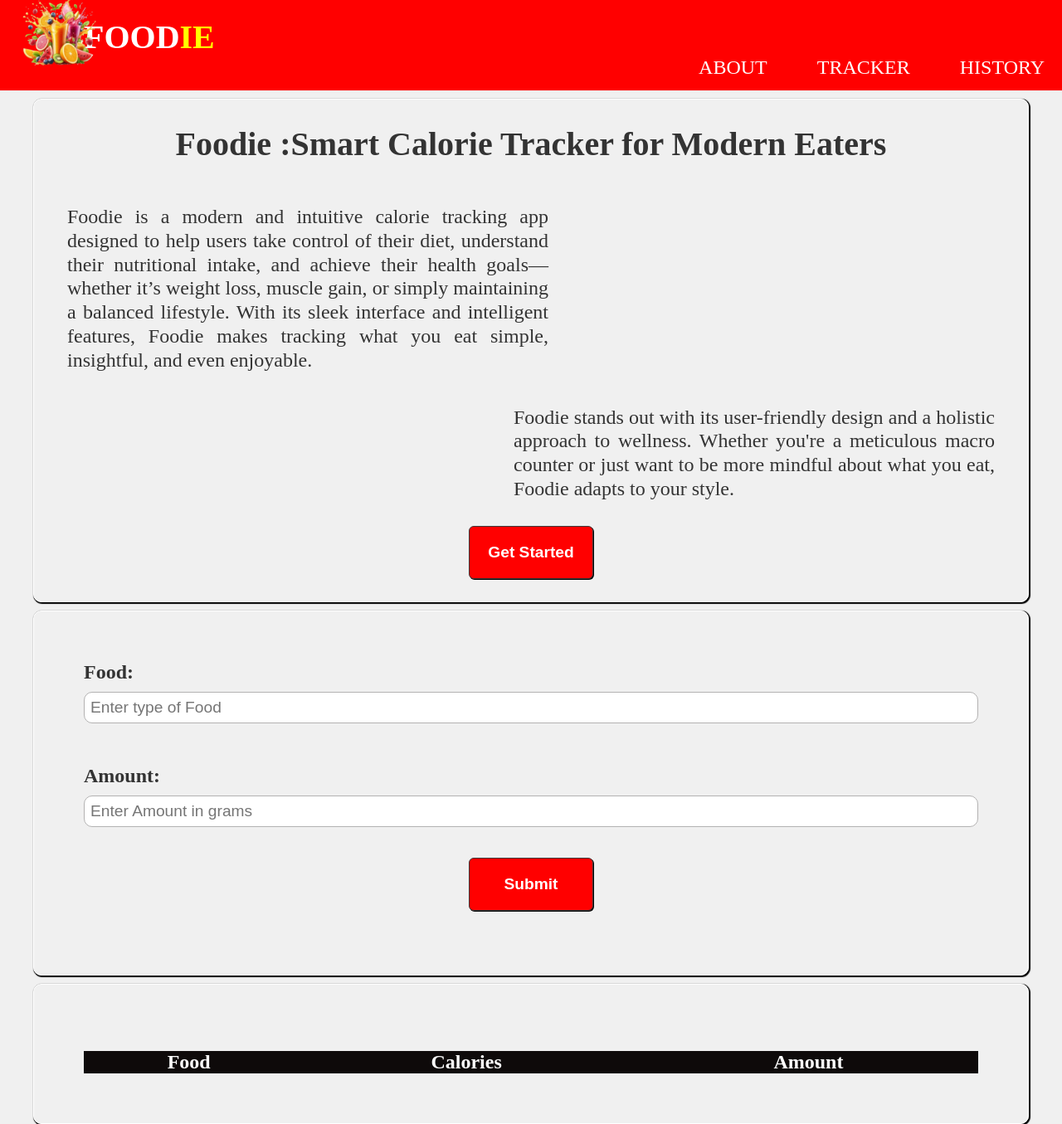
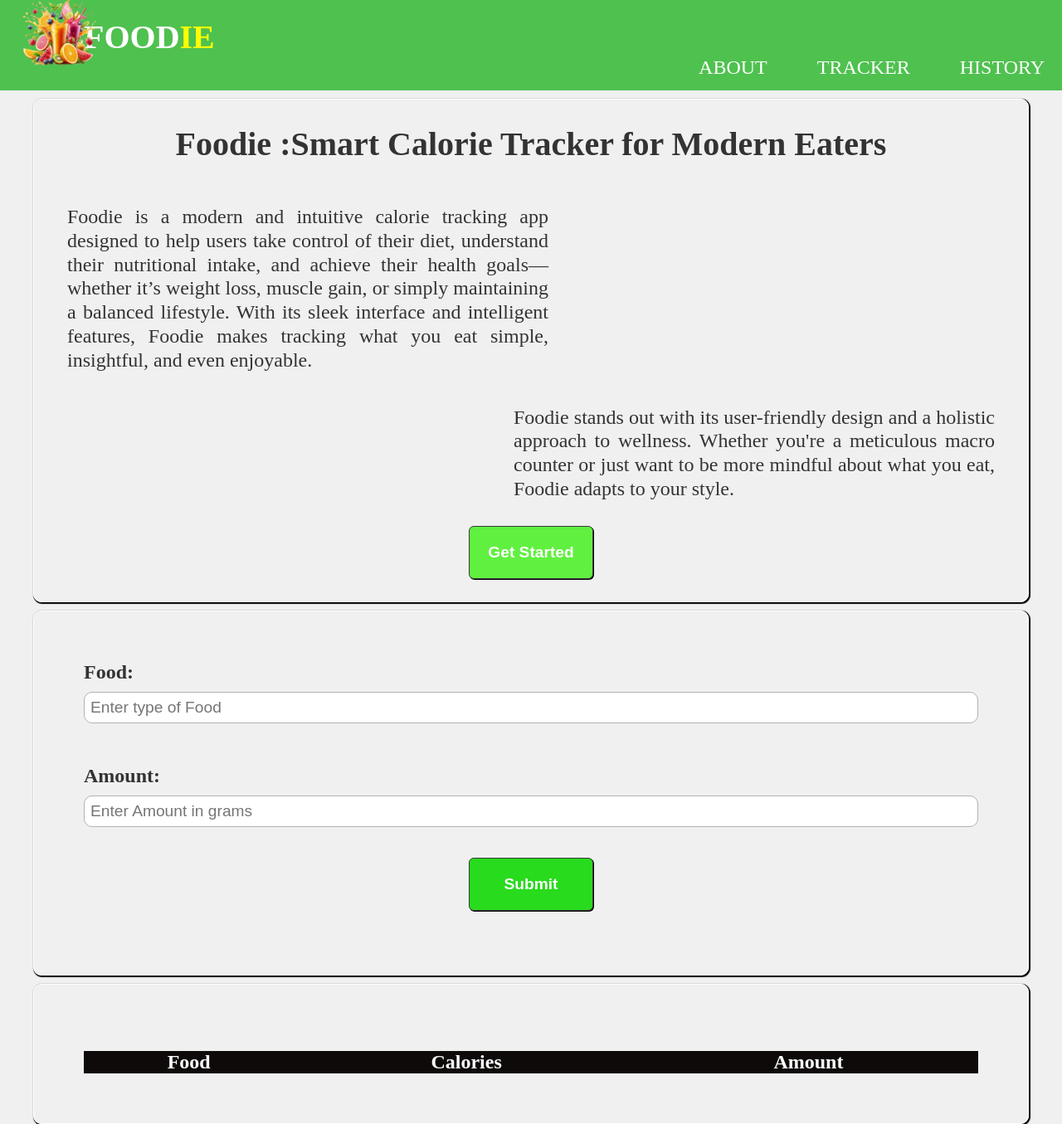
Before and after one commit to Kakilel/Foodie, a plain HTML site: page index.html in a window 1280 px wide. Shown: the whole page at 83% size. Drawn offline with Linux system fonts and the light colour scheme.

Commit message:
complete

```diff
--- a/style.css
+++ b/style.css
@@ -14,7 +14,7 @@ body{
 
 /* HEADER_SECTION */
 header{
-    background-color: red;
+    background-color: rgb(79, 193, 79);
     color: white;
     padding: 1px;
 }
@@ -89,7 +89,7 @@ header img{
     margin-left: auto;
 }
 .about-btn{
-    background-color: red;
+    background-color: rgb(96, 240, 64);
     padding: 20px;
     width: 150px;
     font-size: 1.2rem;
@@ -143,7 +143,7 @@ header img{
     border: none;
 }
 .submit-btn{
-    background-color: red;
+    background-color: rgb(40, 219, 28);
     padding: 20px;
     width: 150px;
     font-size: 1.2rem;
```
